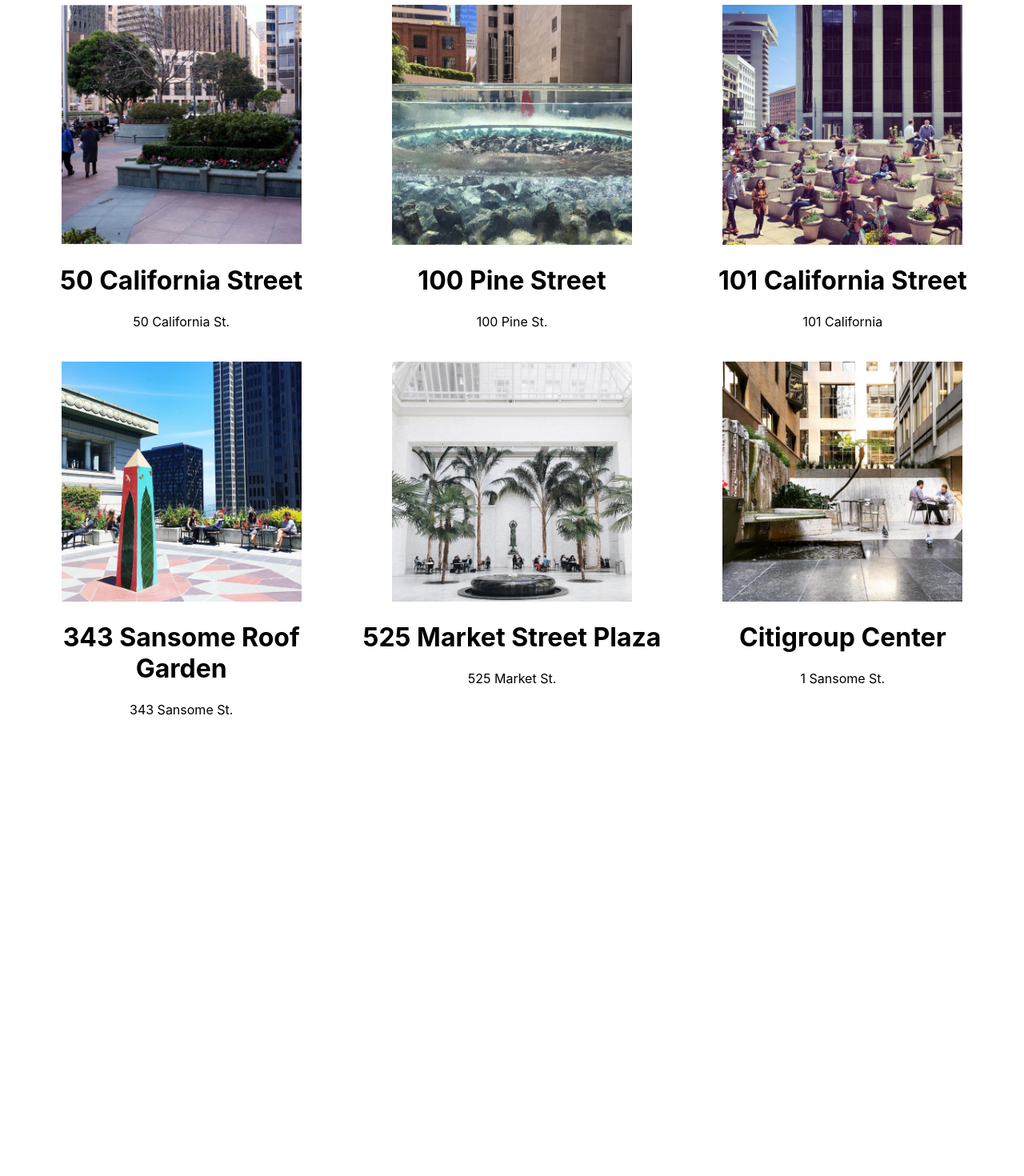
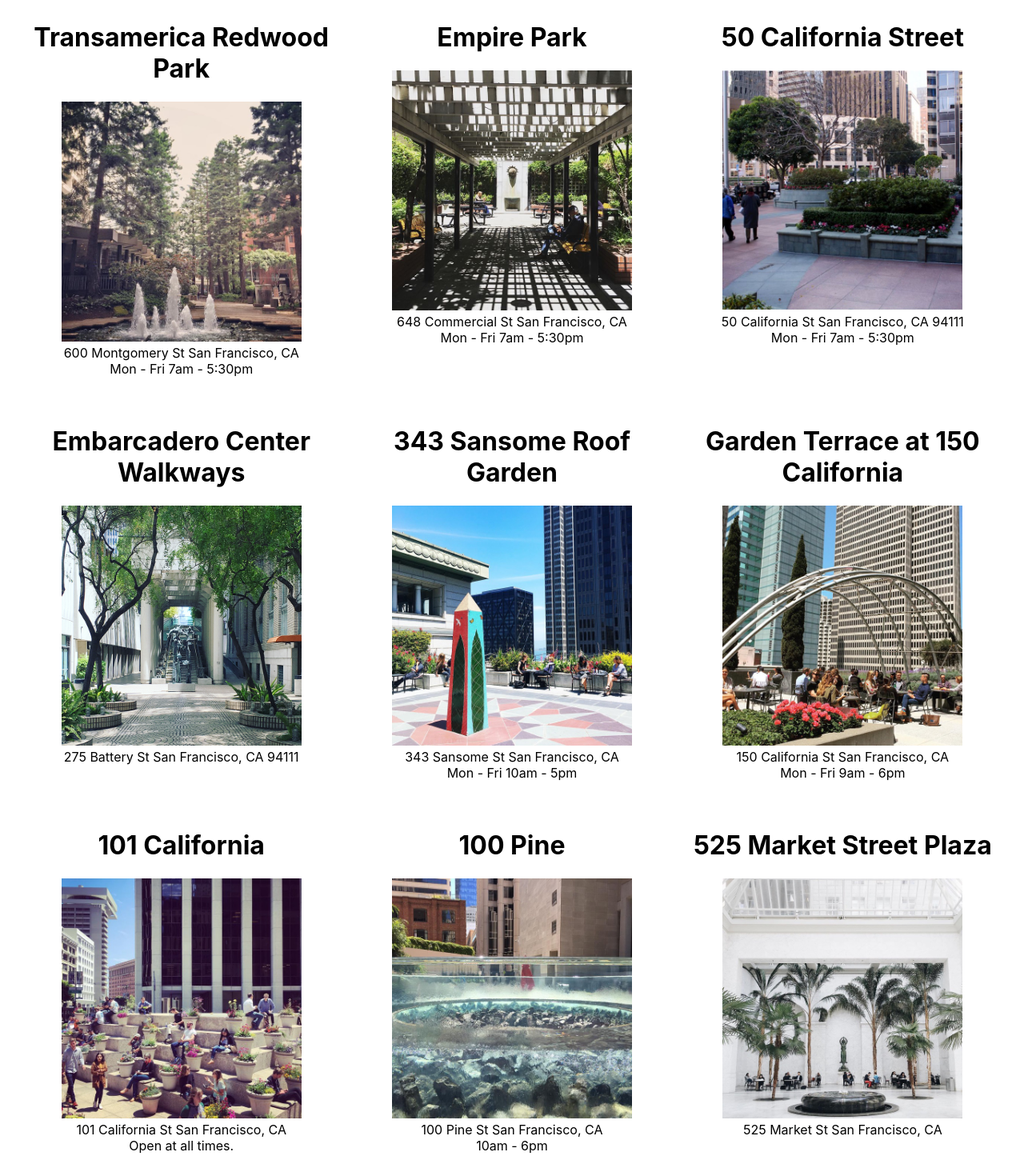
Before and after one commit to alaJream/sfpopos, a React (Create React App) app: page / in a window 1280 px wide. Shown: the part 140-1610 px from the top of the page at 80% size. Before the commit the page ends 1037 px from the top, so only its background shows below. Built offline with nearby package versions, Linux system fonts and the light colour scheme.

Commit message:
dynamic content and footer

```diff
--- a/src/POPOSList.js
+++ b/src/POPOSList.js
@@ -1,42 +1,31 @@
 // src/POPOSList.js
+
+import React from 'react';
+import POPOSSpace from './POPOSSpace';
 import './POPOSList.css';
-
-import POPOSSpace from './POPOSSpace';
+import data from './sfpopos-data.json'
 
 function POPOSList() {
+
+  // deconstruct hours here
+const spaces = data.map(({ title, address, images, hours }) => {
+
+  return (
+    <POPOSSpace
+      key={title}
+      name={title}
+      address={address}
+      image={images[0]}
+      hours={hours} // add a new prop for hours here
+    />
+  )
+})
+
   return (
     <div className="POPOSList">
-      <POPOSSpace
-        name="50 California Street"
-        address="50 California St."
-        image="50-california-st.jpg"
-      />
-      <POPOSSpace
-        name="100 Pine Street"
-        address="100 Pine St."
-        image="100-pine.jpg"
-      />
-      <POPOSSpace
-        name="101 California Street"
-        address="101 California"
-        image="101-california.jpg"
-      />
-      <POPOSSpace
-        name="343 Sansome Roof Garden"
-        address="343 Sansome St."
-        image="343-sansome-roof-garden.jpg"
-      />
-      <POPOSSpace
-        name="525 Market Street Plaza"
-        address="525 Market St."
-        image="525-market-street-plaza.jpg"
-      />
-      <POPOSSpace
-        name="Citigroup Center"
-        address="1 Sansome St."
-        image="citigroup-center.jpg"
-      />
+      { spaces }
     </div>
   )
 }
-  export default POPOSList
+
+export default POPOSList
--- a/src/POPOSSpace.js
+++ b/src/POPOSSpace.js
@@ -1,17 +1,14 @@
 // src/POPOSSpace.js
 
 function POPOSSpace(props) {
-    const { name, image, address } = props
+  // Get the
+  const { name, image, address, hours } = props
   return (
-      <div>
-        <img
-          src={`${process.env.PUBLIC_URL}/images/${image}`}
-          width="300"
-          height="300"
-          alt="Hello"
-        />
+    <div className="POPOSSpace">
       <h1>{name}</h1>
+      <img src={`${process.env.PUBLIC_URL}images/${image}`} width="300" height="300" alt="Hello" />
       <div>{address}</div>
+      <div>{hours}</div>
     </div>
   )
 }
--- /dev/null
+++ b/src/sfpopos-data.json
@@ -0,0 +1,195 @@
+[
+  {
+     "title":"Transamerica Redwood Park",
+     "desc":"Located in the shadow of the Transamerica Pyramid, Redwood Park is one of the Financial District's greenest and most serene spots. Here, towering redwoods surround a half acre of statues and a large central water feature. Plus, the park is often empty, which means there's almost always a bench available for the hogging. Potential visitors take note: The park is closed every evening",
+     "address":"600 Montgomery St San Francisco, CA",
+     "hours": "Mon - Fri 7am - 5:30pm",
+     "geo":{
+        "lat":37.7952005,
+        "lon":-122.4027927
+     },
+     "images":[
+        "transamerica-redwood-park.jpg"
+     ],
+     "website":"https://pyramidcenter.com/point-of-interest/redwood-park/",
+     "features":[
+        "outdoors",
+        "coffee"
+     ]
+  },
+  {
+     "title":"Empire Park",
+     "desc":"Empire Park is a charming little oasis tucked away on Commercial Street, where Chinatown meets the Financial District. This space was once an alleyway, and now features plenty of seating, a fountain, and ample amounts of greenery. The park is a must-visit for anyone needing respite from the busy streets of downtown. Be sure to check out the charming water feature by Pepo Pichler in the courtyard.",
+     "address":"648 Commercial St San Francisco, CA",
+     "hours": "Mon - Fri 7am - 5:30pm",
+     "geo":{
+        "lat":37.7942109,
+        "lon":-122.4037971
+     },
+     "images":[
+        "empire-park.jpg"
+     ],
+     "website":"https://www.artandarchitecture-sf.com/empire-park.html",
+     "features":[
+        "outdoors",
+        "art"
+     ]
+  },
+  {
+     "title":"50 California Street",
+     "desc":"Right across the street from 101 California's giant POPOS is the plaza at 50 California Street. This green space comes complete with a Starbucks and lots of areas to sit and watch the cable cars clang down California.",
+     "address":"50 California St San Francisco, CA 94111",
+     "hours": "Mon - Fri 7am - 5:30pm",
+     "geo":{
+        "lat":37.79408,
+        "lon":-122.3973817
+     },
+     "images":[
+        "50-california-st.jpg"
+     ],
+     "features":[
+        "outdoors",
+        "toilet"
+     ]
+  },
+  {
+     "title":"Embarcadero Center Walkways",
+     "desc":"Right across the street from 101 California's giant POPOS is the plaza at 50 California Street. This green space comes complete with a Starbucks and lots of areas to sit and watch the cable cars clang down California.",
+     "address":"275 Battery St San Francisco, CA 94111",
+     "hours": "",
+     "geo":{
+        "lat":37.7939413,
+        "lon":-122.4002143
+     },
+     "images":[
+        "embarcadero-center.jpg"
+     ],
+     "features":[
+        "outdoors",
+        "toilet",
+        "coffee"
+     ]
+  },
+  {
+     "title":"343 Sansome Roof Garden",
+     "desc":"The terrace at 343 Sansome Street is one of the FiDi's best-kept secrets, and it's also been called downtown's best outdoor lunch spot. It features tables, benches, planters filled with seasonal flowers, and views of a portion of the bay. Plenty of the space's Yelp reviews mention that it's never crowded. The space is open from 10 a.m. to 5 p.m. Monday through Friday.",
+     "address":"343 Sansome St San Francisco, CA",
+     "hours": "Mon - Fri 10am - 5pm",
+     "geo":{
+        "lat":37.7936454,
+        "lon":-122.4014547
+     },
+     "images":[
+        "343-sansome-roof-garden.jpg"
+     ],
+     "opens":"10am",
+     "closes":"5pm",
+     "features":[
+        "outdoors"
+     ]
+  },
+  {
+     "title":"Garden Terrace at 150 California",
+     "desc":"The Garden Terrace at 150 California has great views of the FiDi's gleaming office towers, and plenty of space to sit and take in some fresh air. A huge metal art installation adds some pizzazz to the terrace, and it's rarely ever crowded.",
+     "address":"150 California St San Francisco, CA",
+     "hours": "Mon - Fri 9am - 6pm",
+     "geo":{
+        "lat":37.7936648,
+        "lon":-122.3964805
+     },
+     "images":[
+        "garden-terrace-at-150-california.jpg"
+     ],
+     "features":[
+        "outdoors",
+        "art",
+        "coffee"
+     ]
+  },
+  {
+     "title":"101 California",
+     "desc":"101 California has the most expansive public plaza on California Street. The space features orderly rows of planters placed on terraced podiums, as well as a central fountain and seating.",
+     "address":"101 California St San Francisco, CA",
+     "hours": "Open at all times.",
+     "geo":{
+        "lat":37.7930342,
+        "lon":-122.398342
+     },
+     "images":[
+        "101-california.jpg"
+     ],
+     "features":[
+        "outdoors",
+        "art",
+        "coffee"
+     ]
+  },
+  {
+     "title":"100 Pine",
+     "desc":"Tucked away amid a stand of soaring buildings, the urban garden at 100 Pine is accessible via the building lobby or through a not-so-obvious passageway on Front Street. It doesn’t get much in the way of sun, but last we checked in, there’s a cafe open till 3 p.m. as well as seating and planters.",
+     "address":"100 Pine St San Francisco, CA",
+     "hours": "10am - 6pm",
+     "geo":{
+        "lat":37.79247,
+        "lon":-122.398758
+     },
+     "images":[
+        "100-pine.jpg"
+     ],
+     "features":[
+        "outdoors"
+     ]
+  },
+  {
+     "title":"525 Market Street Plaza",
+     "desc":"The plaza at 525 Market is one of the most pleasant plazas in the Financial District, thanks in part to the new fountain near the sidewalk: a two-tiered circular water element made of clear acrylic. The plaza, which gets a lot of sunlight during the daytime, is surrounded by eateries, which makes it one of the most popular lunch spots in the FiDi.",
+     "address":"525 Market St San Francisco, CA",
+     "hours": "",
+     "geo":{
+        "lat":37.7905074,
+        "lon":-122.3991585
+     },
+     "images":[
+        "525-market-street-plaza.jpg"
+     ],
+     "features":[
+        "outdoors",
+        "coffee"
+     ]
+  },
+  {
+     "title":"Citigroup Center",
+     "desc":"The former Paris-London Bank building was built in 1912, and hollowed out to make way for public space at the base of the Citigroup Center. The elegant enclosed atrium features Moolicious (a crepe stand), a fountain, seating, and more than a dozen queen palms. It’s also smack dab in front of Bird’s new headquarters.",
+     "address":"1 Sansome St San Francisco, CA",
+     "hours": "Open during business hours.",
+     "geo":{
+        "lat":37.7904996,
+        "lon":-122.4007974
+     },
+     "images":[
+        "citigroup-center.jpg"
+     ],
+     "features":[
+        "outdoors",
+        "power",
+        "toilet",
+        "coffee"
+     ]
+  },
+  {
+    "title":"555 California",
+    "desc":"The former Paris-London Bank building was built in 1912, and hollowed out to make way for public space at the base of the Citigroup Center. The elegant enclosed atrium features Moolicious (a crepe stand), a fountain, seating, and more than a dozen queen palms. It’s also smack dab in front of Bird’s new headquarters.",
+    "address":"555 California St.",
+    "hours": "Open at all times.",
+    "geo":{
+       "lat":37.792250,
+       "lon":-122.403790
+    },
+    "images":[
+       "555-california.jpg"
+    ],
+    "features":[
+       "outdoors"
+    ]
+ }
+]
```
Lines whose indentation alone changed are shown as unchanged.
